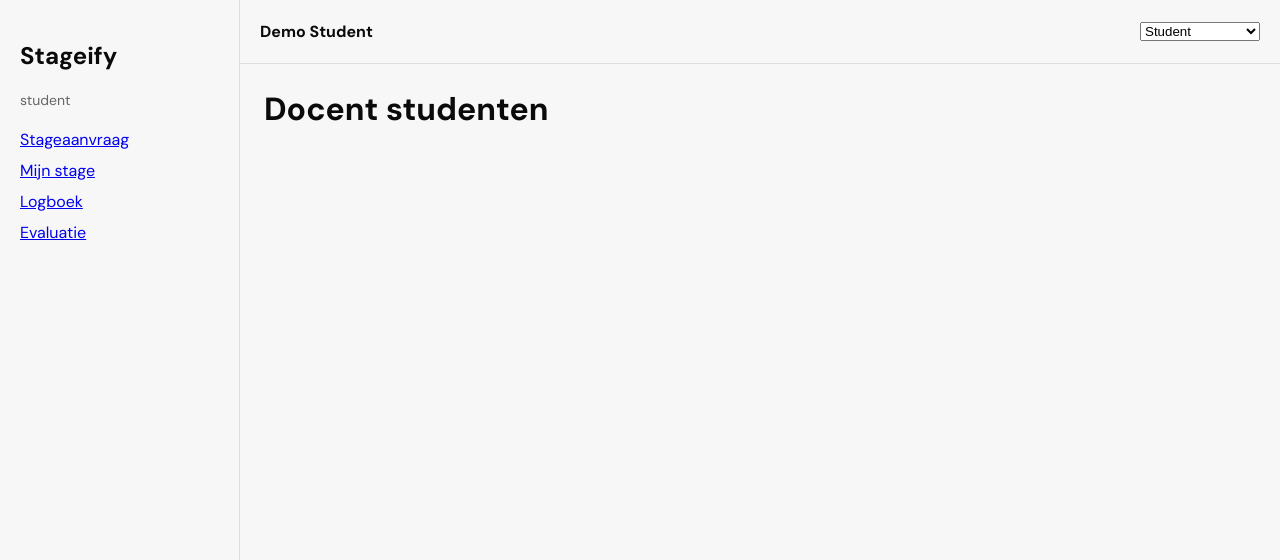
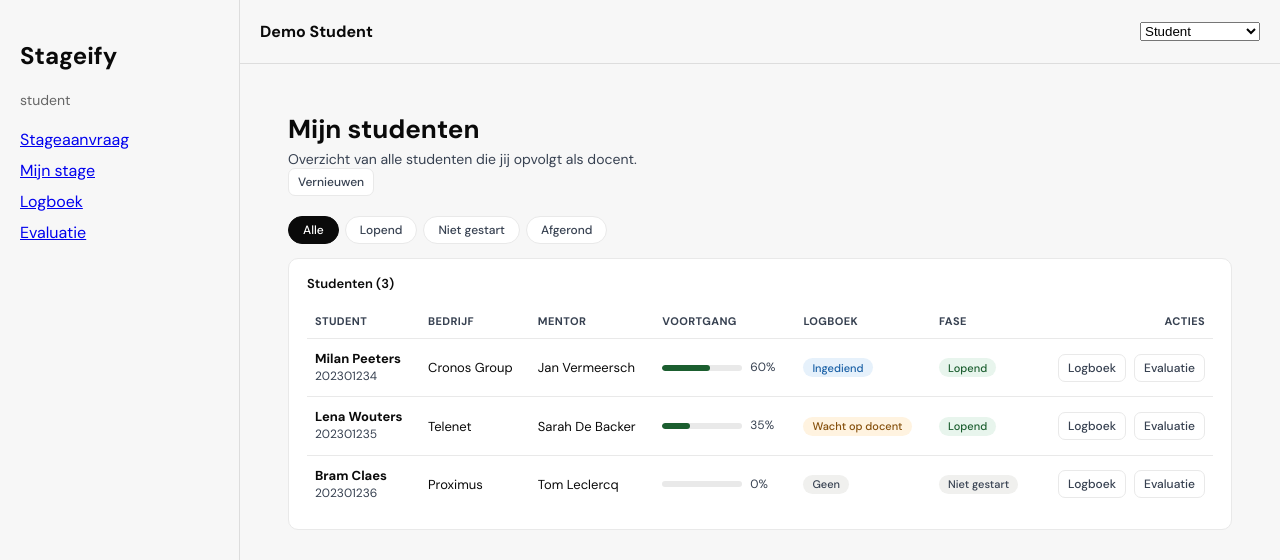
Before and after one commit to amingharbaoui/programming_project_group_1, a React (Vite) app in the folder frontend/: page /docent/students in a window 1280 px wide. Shown: the top 560 px of the page. Built offline with nearby package versions, Linux system fonts and the light colour scheme; no server answers.

Commit message:
feat: DocentStudentsPage volledig uitgewerkt met filter chips

```diff
--- a/frontend/src/features/docent/pages/DocentStudentsPage.jsx
+++ b/frontend/src/features/docent/pages/DocentStudentsPage.jsx
@@ -1,3 +1,200 @@
+import { useEffect, useState } from "react";
+import api from "../../../services/api";
+
+// Demo data — gebruikt wanneer backend nog geen echte data terugstuurt.
+const DEMO_STUDENTEN = [
+  {
+    id: 1,
+    voornaam: "Milan",
+    achternaam: "Peeters",
+    studentennummer: "202301234",
+    bedrijf: "Cronos Group",
+    mentor: "Jan Vermeersch",
+    fase: "Lopend",
+    voortgang: 60,
+    logboek_status: "ingediend",
+  },
+  {
+    id: 2,
+    voornaam: "Lena",
+    achternaam: "Wouters",
+    studentennummer: "202301235",
+    bedrijf: "Telenet",
+    mentor: "Sarah De Backer",
+    fase: "Lopend",
+    voortgang: 35,
+    logboek_status: "afgecheckt_door_mentor",
+  },
+  {
+    id: 3,
+    voornaam: "Bram",
+    achternaam: "Claes",
+    studentennummer: "202301236",
+    bedrijf: "Proximus",
+    mentor: "Tom Leclercq",
+    fase: "Niet gestart",
+    voortgang: 0,
+    logboek_status: "geen",
+  },
+];
+
+const FILTERS = ["Alle", "Lopend", "Niet gestart", "Afgerond"];
+
+function getStatusClass(fase) {
+  if (fase === "Lopend") return "s_ok";
+  if (fase === "Afgerond") return "s_info";
+  if (fase === "Niet gestart") return "s_grijs";
+  return "s_grijs";
+}
+
+function getLogboekClass(status) {
+  if (status === "ingediend") return "s_info";
+  if (status === "afgecheckt_door_mentor") return "s_amber";
+  if (status === "goedgekeurd_door_docent") return "s_ok";
+  if (status?.includes("teruggestuurd")) return "s_rood";
+  return "s_grijs";
+}
+
+function getLogboekLabel(status) {
+  if (status === "ingediend") return "Ingediend";
+  if (status === "afgecheckt_door_mentor") return "Wacht op docent";
+  if (status === "goedgekeurd_door_docent") return "Goedgekeurd";
+  if (status?.includes("teruggestuurd")) return "Teruggestuurd";
+  if (status === "geen") return "Geen";
+  return status || "-";
+}
+
+function ProgBar({ pct }) {
+  return (
+    <div style={{ display: "flex", alignItems: "center", gap: "8px" }}>
+      <div className="prog_wrap">
+        <div className="prog_fill" style={{ width: `${pct}%` }} />
+      </div>
+      <span className="muted">{pct}%</span>
+    </div>
+  );
+}
+
 export default function DocentStudentsPage() {
-  return <h1>Docent studenten</h1>;
+  const [studenten, setStudenten] = useState([]);
+  const [loading, setLoading] = useState(true);
+  const [filter, setFilter] = useState("Alle");
+
+  async function loadStudenten() {
+    try {
+      setLoading(true);
+      const res = await api.get("/docent/students");
+      const data = res.data.data || [];
+      setStudenten(data.length > 0 ? data : DEMO_STUDENTEN);
+    } catch {
+      setStudenten(DEMO_STUDENTEN);
+    } finally {
+      setLoading(false);
+    }
+  }
+
+  useEffect(() => {
+    loadStudenten();
+  }, []);
+
+  const gefilterd =
+    filter === "Alle"
+      ? studenten
+      : studenten.filter((s) => s.fase === filter);
+
+  return (
+    <div className="page_inner">
+      <div className="page_header">
+        <div>
+          <h1>Mijn studenten</h1>
+          <p>Overzicht van alle studenten die jij opvolgt als docent.</p>
+        </div>
+        <button className="btn sm" onClick={loadStudenten}>
+          Vernieuwen
+        </button>
+      </div>
+
+      {/* Filter chips */}
+      <div className="chips">
+        {FILTERS.map((f) => (
+          <button
+            key={f}
+            className={`chip${filter === f ? " actief" : ""}`}
+            onClick={() => setFilter(f)}
+          >
+            {f}
+          </button>
+        ))}
+      </div>
+
+      {loading && (
+        <div className="card">
+          <p className="muted">Studenten laden...</p>
+        </div>
+      )}
+
+      {!loading && gefilterd.length === 0 && (
+        <div className="empty_state">Geen studenten gevonden voor dit filter.</div>
+      )}
+
+      {!loading && gefilterd.length > 0 && (
+        <div className="card">
+          <div className="card_title">Studenten ({gefilterd.length})</div>
+          <table className="tbl">
+            <thead>
+              <tr>
+                <th>Student</th>
+                <th>Bedrijf</th>
+                <th>Mentor</th>
+                <th>Voortgang</th>
+                <th>Logboek</th>
+                <th>Fase</th>
+                <th className="right">Acties</th>
+              </tr>
+            </thead>
+            <tbody>
+              {gefilterd.map((s) => (
+                <tr key={s.id}>
+                  <td>
+                    <strong>
+                      {s.voornaam} {s.achternaam}
+                    </strong>
+                    <br />
+                    <span className="muted">{s.studentennummer}</span>
+                  </td>
+
+                  <td>{s.bedrijf || "-"}</td>
+
+                  <td>{s.mentor || "-"}</td>
+
+                  <td>
+                    <ProgBar pct={s.voortgang ?? 0} />
+                  </td>
+
+                  <td>
+                    <span className={`status ${getLogboekClass(s.logboek_status)}`}>
+                      {getLogboekLabel(s.logboek_status)}
+                    </span>
+                  </td>
+
+                  <td>
+                    <span className={`status ${getStatusClass(s.fase)}`}>
+                      {s.fase}
+                    </span>
+                  </td>
+
+                  <td className="right">
+                    <div className="actions">
+                      <button className="btn sm">Logboek</button>
+                      <button className="btn sm">Evaluatie</button>
+                    </div>
+                  </td>
+                </tr>
+              ))}
+            </tbody>
+          </table>
+        </div>
+      )}
+    </div>
+  );
 }
```
